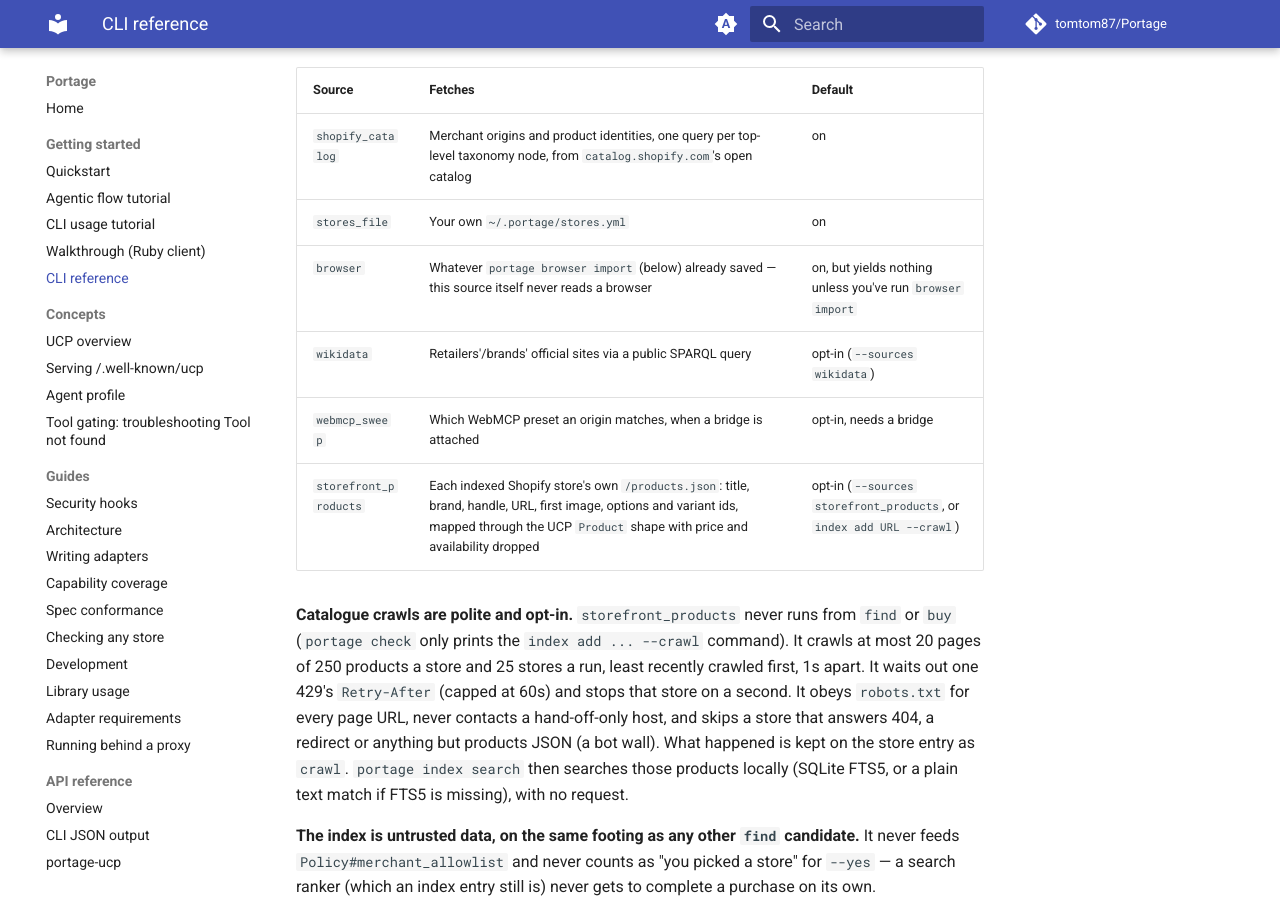
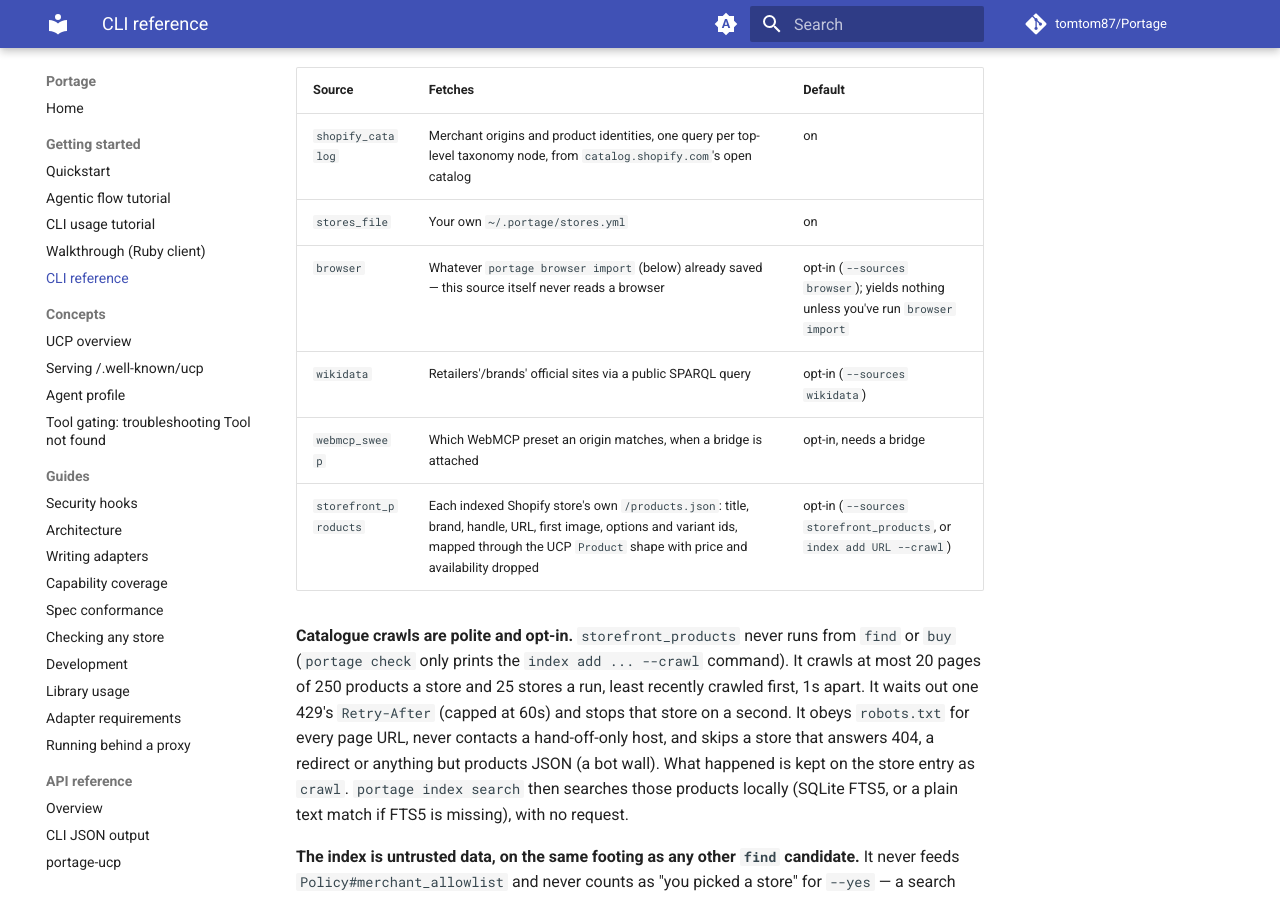
Before and after one commit to tomtom87/Portage, an MkDocs documentation site: the page built from docs/cli-reference.md, in a window 1280 px wide and 900 px high, scrolled down 11009 px. Built offline with MkDocs 1.6.1 and Material for MkDocs 9.7.7, drawn with Linux system fonts in a browser that asks for light colours; comment, search, counter and statistics services are not loaded.

Commit message:
Mark the browser index source opt-in in the README
The index-sources table said browser defaults to on, but
Index::Sources::DEFAULT_NAMES is only shopify_catalog and stores_file.
browser is listed yet never a default; it yields nothing until
`portage browser import` has written entries. Say opt-in. No other doc
makes the claim.

```diff
--- a/portage-cli/README.md
+++ b/portage-cli/README.md
@@ -512,7 +512,7 @@
 | --- | --- | --- |
 | `shopify_catalog` | Merchant origins and product identities, one query per top-level taxonomy node, from `catalog.shopify.com`'s open catalog | on |
 | `stores_file` | Your own `~/.portage/stores.yml` | on |
-| `browser` | Whatever `portage browser import` (below) already saved — this source itself never reads a browser | on, but yields nothing unless you've run `browser import` |
+| `browser` | Whatever `portage browser import` (below) already saved — this source itself never reads a browser | opt-in (`--sources browser`); yields nothing unless you've run `browser import` |
 | `wikidata` | Retailers'/brands' official sites via a public SPARQL query | opt-in (`--sources wikidata`) |
 | `webmcp_sweep` | Which WebMCP preset an origin matches, when a bridge is attached | opt-in, needs a bridge |
 | `storefront_products` | Each indexed Shopify store's own `/products.json`: title, brand, handle, URL, first image, options and variant ids, mapped through the UCP `Product` shape with price and availability dropped | opt-in (`--sources storefront_products`, or `index add URL --crawl`) |
```
